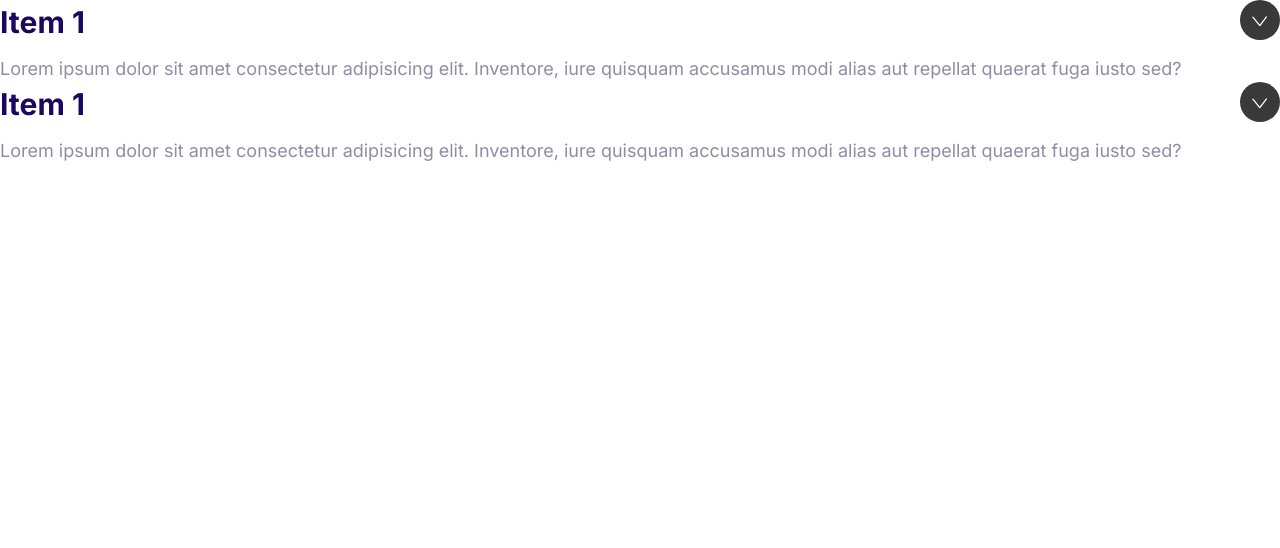
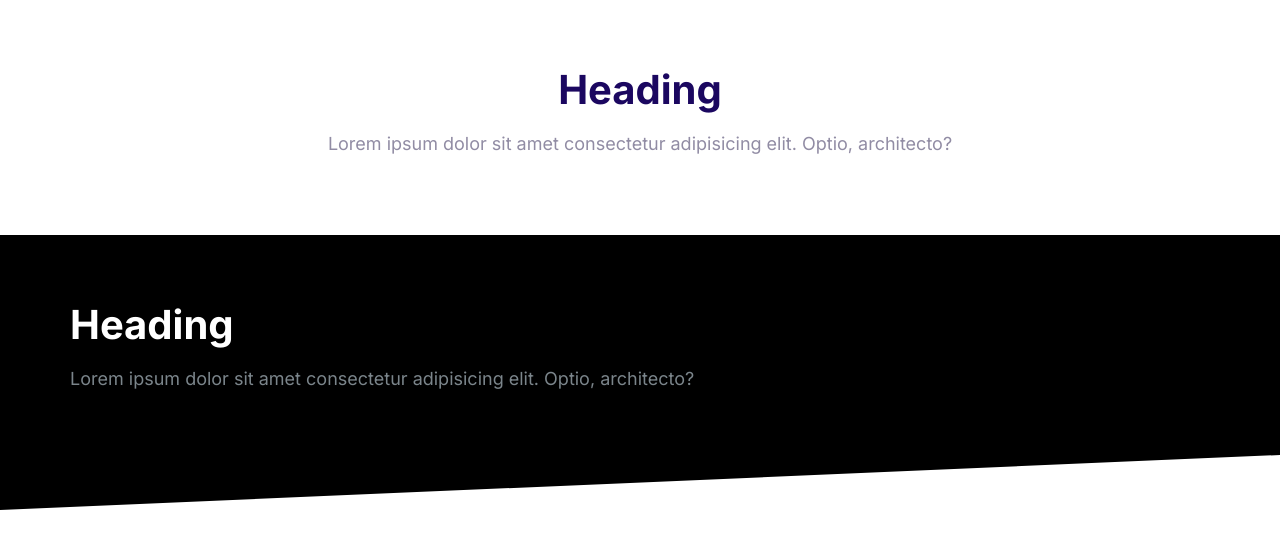
Before and after one commit to ProgramAkash/hostify, a plain HTML site: page index.html in a window 1280 px wide. Drawn offline with Linux system fonts and the light colour scheme.

Commit message:
Build the blocks component.

```diff
--- a/CSS/styles.css
+++ b/CSS/styles.css
@@ -563,3 +563,38 @@ a {
   max-height: 100vh;
   opacity: 1;
 }
+
+/*************************************Blocks********************************************/
+.block {
+  --padding-vertical: 6rem;
+  padding: var(--padding-vertical) 2rem;
+}
+.block__heading {
+  margin-top: 0;
+}
+.block__dark {
+  background: black;
+  color: #7b858b;
+}
+.block__dark .block__heading {
+  color: white;
+}
+
+.block__header {
+  text-align: center;
+}
+
+.block--skewed-right {
+  clip-path: polygon(0% 0%, 100% 0%, 100% 100%, 0% 80%);
+  padding-bottom: calc(var(--padding-vertical) + 4rem);
+}
+
+.block--skewed-left {
+  clip-path: polygon(0% 0%, 100% 0%, 100% 80%, 0% 100%);
+  padding-bottom: calc(var(--padding-vertical) + 4rem);
+}
+
+.container {
+  max-width: 1140px;
+  margin: 0px auto;
+}
--- a/index.html
+++ b/index.html
@@ -14,30 +14,24 @@
     <link rel="stylesheet" href="CSS/styles.css" />
   </head>
   <body>
-    <div class="collapsible collapsible--expanded">
-      <header class="collapsible__header">
-        <h2 class="collapsible__heading">Item 1</h2>
-        <svg class="icon icon__white collapsible__chevron">
-          <use xlink:href="images/sprite.svg#chevron"></use>
-        </svg>
+    <section class="block container">
+      <header class="block__header">
+        <h2 class="block__heading">Heading</h2>
+        <p>
+          Lorem ipsum dolor sit amet consectetur adipisicing elit. Optio,
+          architecto?
+        </p>
       </header>
-      <div class="collapsible__content">
-        Lorem ipsum dolor sit amet consectetur adipisicing elit. Inventore, iure
-        quisquam accusamus modi alias aut repellat quaerat fuga iusto sed?
+    </section>
+    <section class="block block__dark block--skewed-left">
+      <div class="container">
+        <h2 class="block__heading">Heading</h2>
+        <p>
+          Lorem ipsum dolor sit amet consectetur adipisicing elit. Optio,
+          architecto?
+        </p>
       </div>
-    </div>
-    <div class="collapsible collapsible--expanded">
-      <header class="collapsible__header">
-        <h2 class="collapsible__heading">Item 1</h2>
-        <svg class="icon icon__white collapsible__chevron">
-          <use xlink:href="images/sprite.svg#chevron"></use>
-        </svg>
-      </header>
-      <div class="collapsible__content">
-        Lorem ipsum dolor sit amet consectetur adipisicing elit. Inventore, iure
-        quisquam accusamus modi alias aut repellat quaerat fuga iusto sed?
-      </div>
-    </div>
+    </section>
     <script src="js/main.js"></script>
   </body>
 </html>
```
Also changed, not shown: Components/blocks.html (added, +18 -0 lines).
